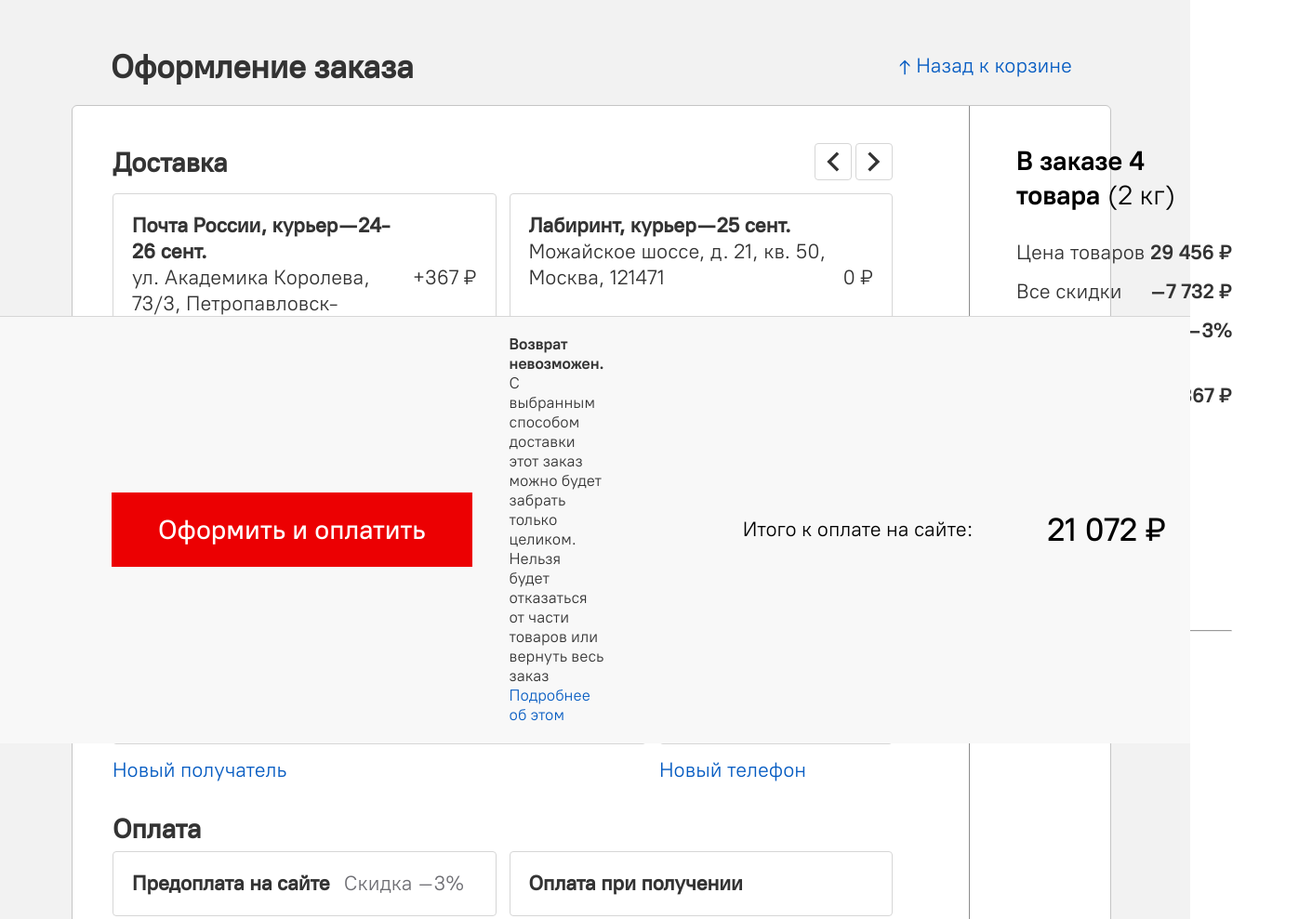
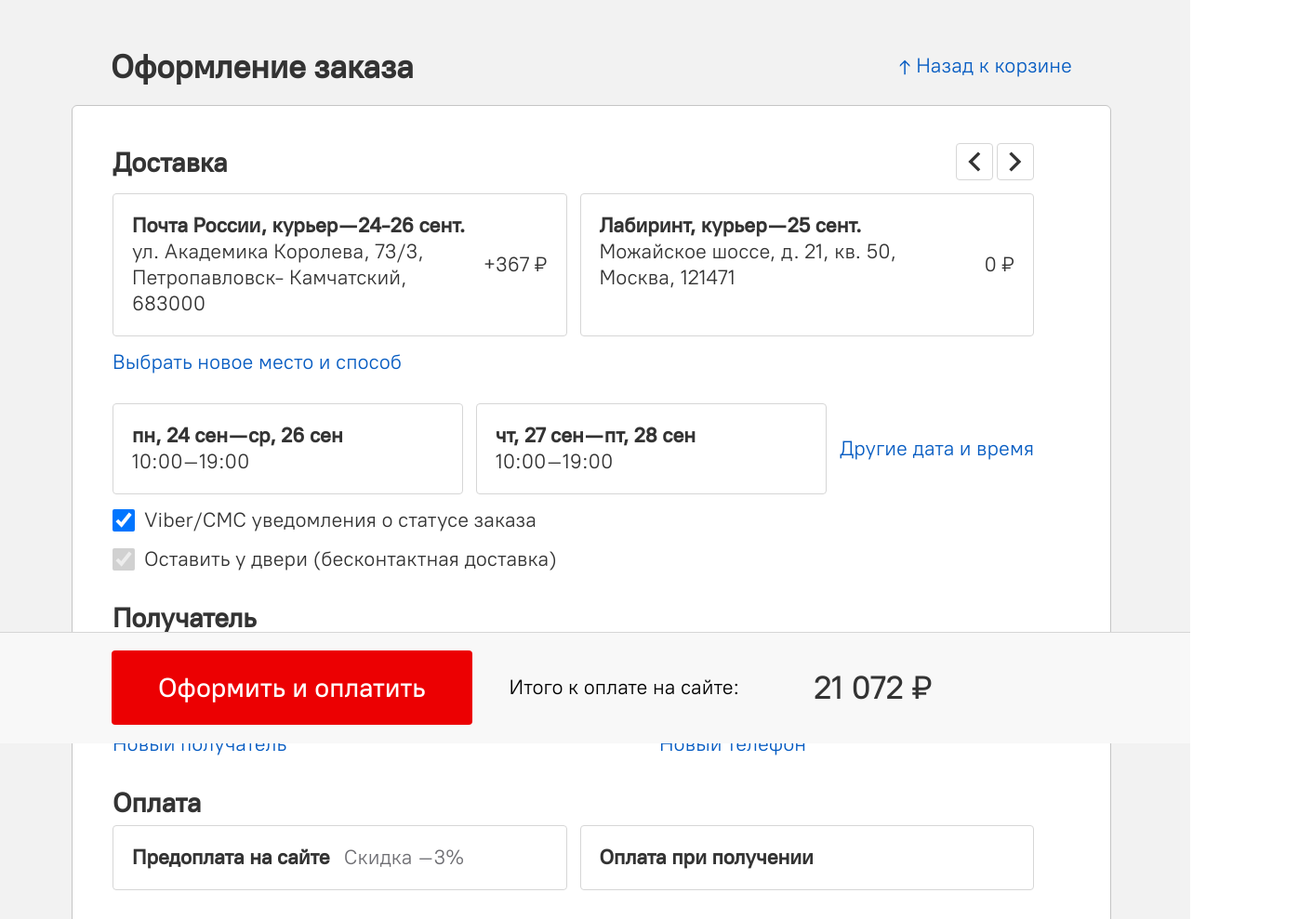
Before and after one commit to ChristinaBateman/test-checkout-page, a plain HTML site: page index.html in a window 1280 px wide. Shown: the top 989 px of the page at 93% size, 1411 px wide, since content can reach past the window. Drawn offline with Linux system fonts and the light colour scheme.

Commit message:
add adaptive blocks

```diff
--- a/css/global.css
+++ b/css/global.css
@@ -61,6 +61,7 @@ select {
 
 
 .bold {
+    color: #333333;
     font-family: 'PT Root UI bold';
 }
 
@@ -160,15 +161,31 @@ select {
     border-radius: 6px;
 }
 
+
+@media (max-width: 1280px) {
+    .checkout {
+        flex-direction: column;
+    }
+}
+
+
 .checkout .left-block {
     flex: 1;
+    min-width: 600px;
     padding: 40px 82px 60px 43px;
     border-right: 1px solid #8C8C8C;
 }
 
+@media (max-width: 1280px) {
+    .checkout .left-block {
+        border-right: none;
+    }
+}
+
 .checkout .right-block {
     flex: 1;
-    max-width: 625px;
+    min-width: 460px;
+    max-width: 600px;
     padding: 40px 86px 0 50px;
 }
 
@@ -255,6 +272,7 @@ select {
 }
 
 .footer button {
+    border-radius: 4px;
     padding: 21px 50px 22px 50px;
     background-color: #EC0002;
     font-family: 'PT Root UI medium';
@@ -264,12 +282,20 @@ select {
     line-height: 37px;
     color: #FFFFFF;
     white-space: nowrap;
+    margin-right: 40px;
 }
 
 .footer .description {
-    margin-left: 40px;
-    margin-right: 149px;
+    margin-right: 32px;
 }
+
+
+@media (max-width: 1440px) {
+    .footer .description {
+      display: none !important;
+    }
+  }
+
 .footer .description p {
     font-family: 'PT Root UI';
     font-style: normal;
@@ -318,11 +344,14 @@ select {
 
 .delivery-adress {
     display: flex;
+    overflow: auto;
     justify-content: space-between;
     margin-bottom: 14px;
 }
 
+
 .delivery-date {
+    overflow: auto;
     display: flex;
     align-items: center;
     justify-content: space-between;
--- a/index.html
+++ b/index.html
@@ -174,14 +174,14 @@
             <button>Оформить и оплатить</button>
         </div>
         <div class="description">
-            <p><b>Возврат невозможен.</b> С выбранным способом доставки этот заказ <br> можно будет забрать только целиком. Нельзя будет отказаться <br> от части товаров или вернуть весь заказ <a href="yandex.ru">Подробнее об этом</a></p>
+            <p><b>Возврат невозможен.</b> С выбранным способом доставки этот заказ можно будет забрать только целиком. Нельзя будет отказаться от части товаров или вернуть весь заказ <a href="yandex.ru">Подробнее об этом</a></p>
         </div>
         <div class="summary">
             <span>Итого к оплате на сайте:</span>
         </div>
 
         <div class="result-price">
-            <span>21 072 ₽</span>
+            <span class="bold">21 072 ₽</span>
         </div>
     </div>
 </body>
```
